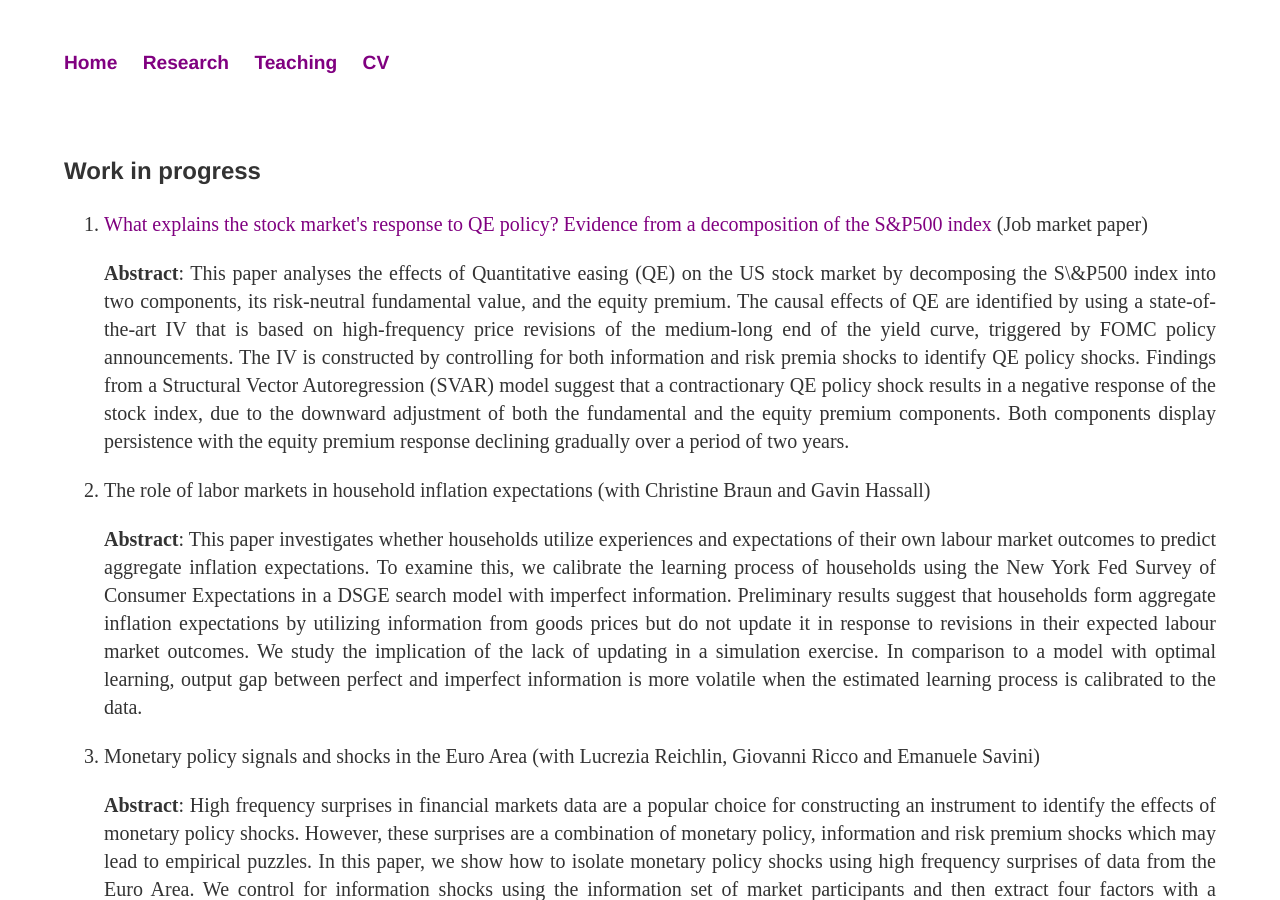
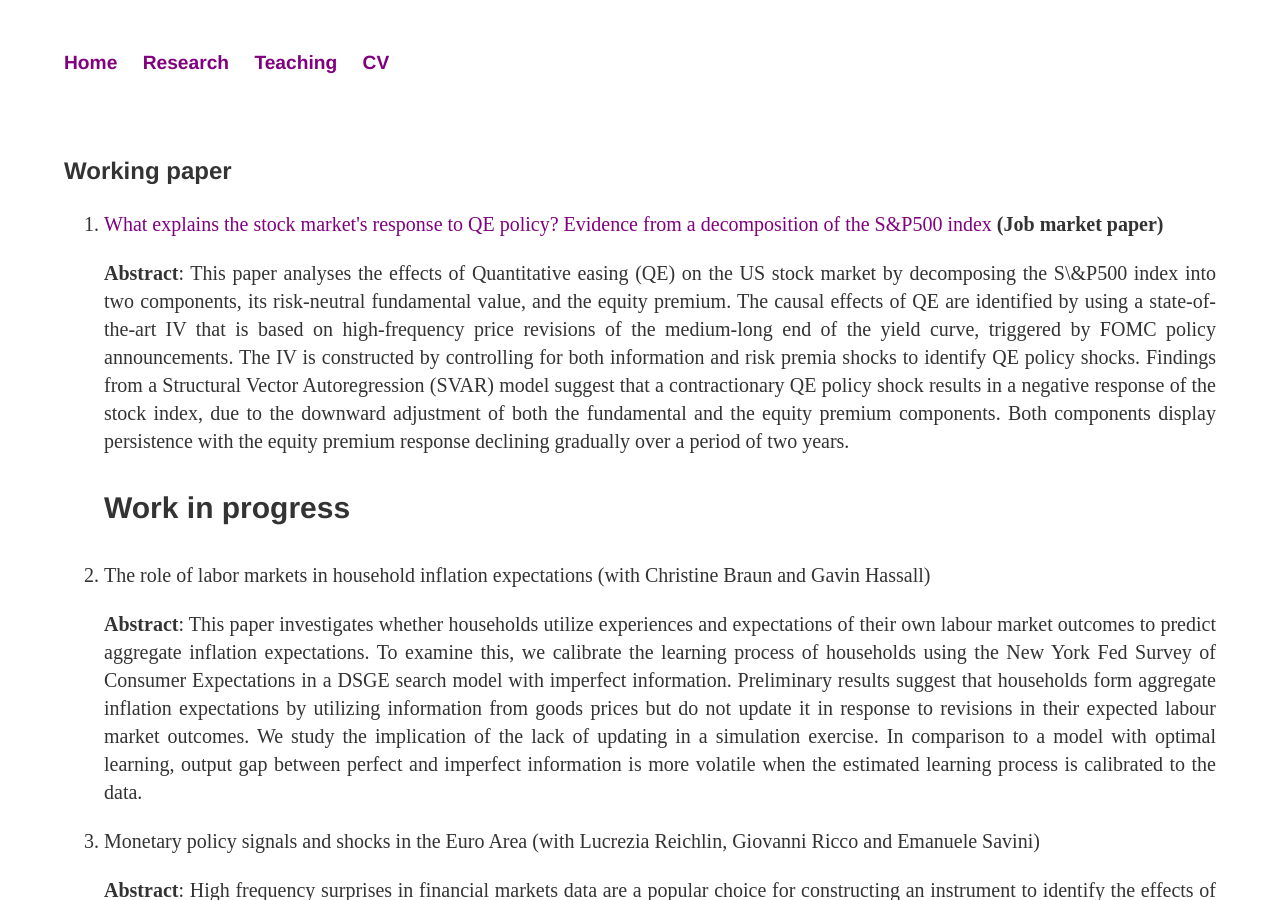
Before and after one commit to anshumaan-tuteja/anshumaan-tuteja.github.io, a Jekyll site: the page built from _pages/research.html, in a window 1280 px wide and 900 px high. Built offline with Jekyll 4.4.1, drawn with Linux system fonts in a browser that asks for light colours.

Commit message:
Create a section for working paper

```diff
--- a/_pages/research.html
+++ b/_pages/research.html
@@ -4,14 +4,15 @@ title: Research page
 ---
 
 <div class="blurb">
-  <h3>Work in progress</h3>
+  <h3>Working paper</h3>
   <ol style="font-size: 1.25em;">
-    <li> <a target="_blank" href="../assets/Papers/Anshumaan%20Tuteja-jmp.pdf"> What explains the stock market's response to QE policy? Evidence from a decomposition of the S&P500 index </a>  <b></b>(Job market paper)</b> </li>
+    <li> <a target="_blank" href="../assets/Papers/Anshumaan%20Tuteja-jmp.pdf"> What explains the stock market's response to QE policy? Evidence from a decomposition of the S&P500 index </a>  <b>(Job market paper)</b> </li>
     <p align="justify"; style="font-size:1em"><b>Abstract</b>: This paper analyses the effects of Quantitative easing (QE) on the US stock market by decomposing the S\&P500 index into two components, its risk-neutral fundamental value, and the equity premium.
       The causal effects of QE are identified by using a state-of-the-art IV that is based on high-frequency price revisions of the medium-long end of the yield curve, triggered by FOMC policy announcements.
       The IV is constructed by controlling for both information and risk premia shocks to identify QE policy shocks.
       Findings from a Structural Vector Autoregression (SVAR) model suggest that a contractionary QE policy shock results in a negative response of the stock index, due to the downward adjustment of both the fundamental and the equity premium components.
       Both components display persistence with the equity premium response declining gradually over a period of two years. </p>
+   <h3>Work in progress</h3>
     <li> The role of labor markets in household inflation expectations (with Christine Braun and Gavin Hassall)  </li>
     <p align="justify"; style="font-size:1em"><b>Abstract</b>: This paper investigates whether households utilize experiences and expectations of their own labour market outcomes to predict aggregate inflation expectations.
       To examine this, we calibrate the learning process of households using the New York Fed Survey of Consumer Expectations in a DSGE search model with imperfect information.
```
